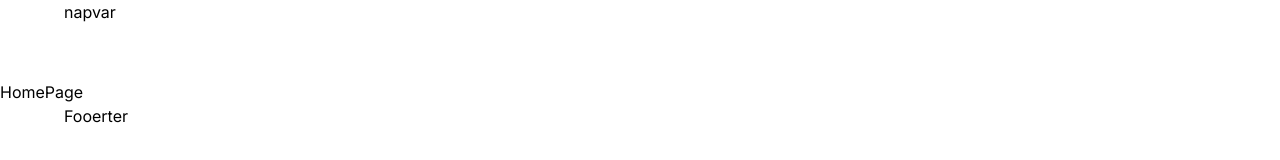
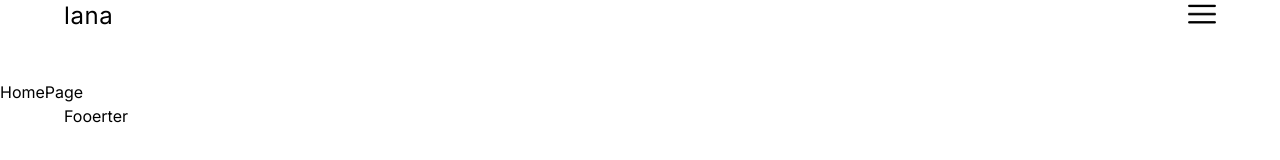
Before and after one commit to aaryanboy/PunyaJewellery, a Next.js app: page / in a window 1280 px wide. Shown: the top 160 px of the page. Built offline with nearby package versions, Linux system fonts and the light colour scheme.

Commit message:
initial changes

```diff
--- /dev/null
+++ b/src/components/Menu.tsx
@@ -0,0 +1,29 @@
+"use client"
+
+import Image from "next/image"
+import { useState } from "react";
+import Link from "next/link";
+
+const Menu = () => {
+    const [open, setOpen] = useState(false);
+    return (
+        <div className="">
+            <Image
+                src="/menu.png"
+                alt=""
+                width={28}
+                height={28}
+                className="cursor-pointer"
+                onClick={()=> setOpen((prev) => !prev)}
+                />
+                {open &&(
+                    <div className="absolute left-0  bg-black text-white top-20 w-full h-[calc(100vh-80px)] flex flex-col items-center justify-center gap-8 text-xl z-10">
+                        <Link  href="/" >homepage</Link>
+                        <Link  href="/" >shop</Link>
+                        <Link  href="/" >aboutpage</Link>
+                    </div>
+            )   }
+        </div>
+    );
+    }
+export default Menu;
--- a/src/components/Navbar.tsx
+++ b/src/components/Navbar.tsx
@@ -1,6 +1,23 @@
+import Link from "next/link";
+import Menu from "./Menu";
+
+
 const Navbar = () => {
     return (
-       <div className='h-20 px-4 md:px-8 lg:px-16 xl:32 2xl:ox-64'>napvar</div>
+       <div className='h-20 px-4 md:px-8 lg:px-16 xl:32 2xl:px-64 relative'>
+        {/* mobile */}
+        <div className='h-full flex  item-center justify-between'>
+
+
+            <Link href="/" >
+                <div className='text-2xl tracking-wide'> lana  </div>
+            </Link>
+            <Menu/>
+        </div>
+        {/* biggerscreem */}
+<div className='hidden md:flex item-center justify-between h-full'></div>
+
+       </div>
     );
     }
 
```
